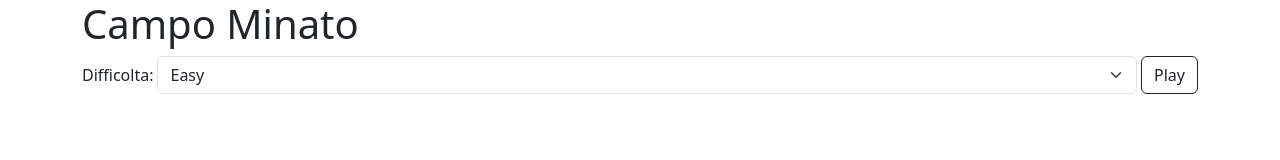
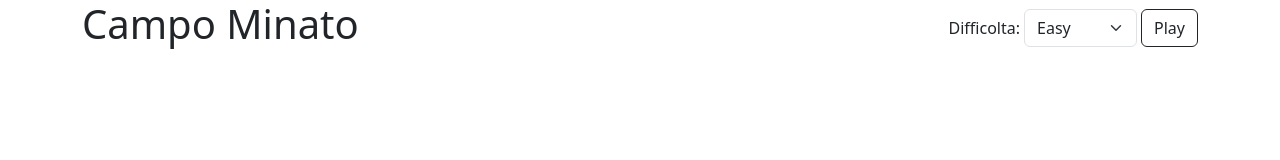
Before and after one commit to DarioEsposito89/js-campominato-grid, a plain HTML site: page index.html in a window 1280 px wide. Drawn offline with nearby package versions, Linux system fonts and the light colour scheme.

Commit message:
dato d-flex al container

```diff
--- a/index.html
+++ b/index.html
@@ -9,7 +9,7 @@
 </head>
 <body>
     <header>
-        <div class="container">
+        <div class="container d-flex justify-content-between">
             <div class="left-header">
                 <h1>Campo Minato</h1>
             </div>
```
